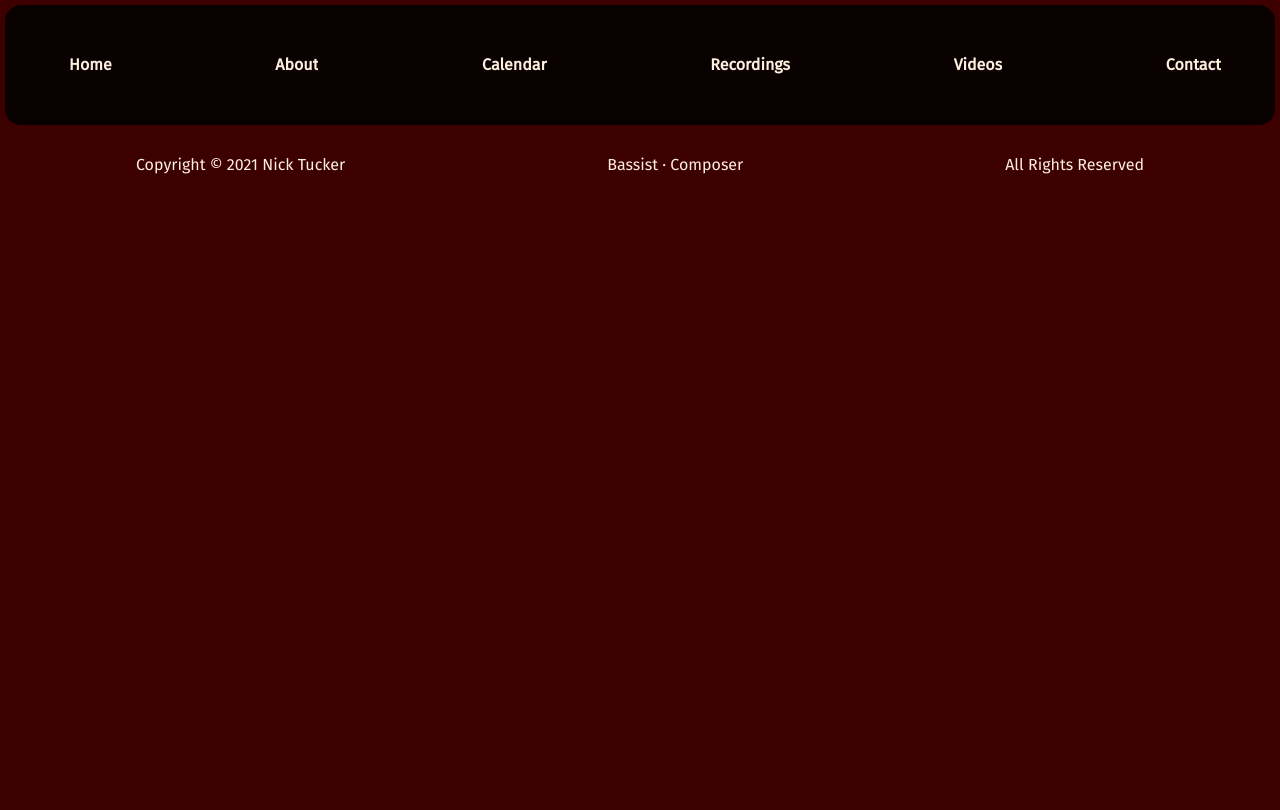
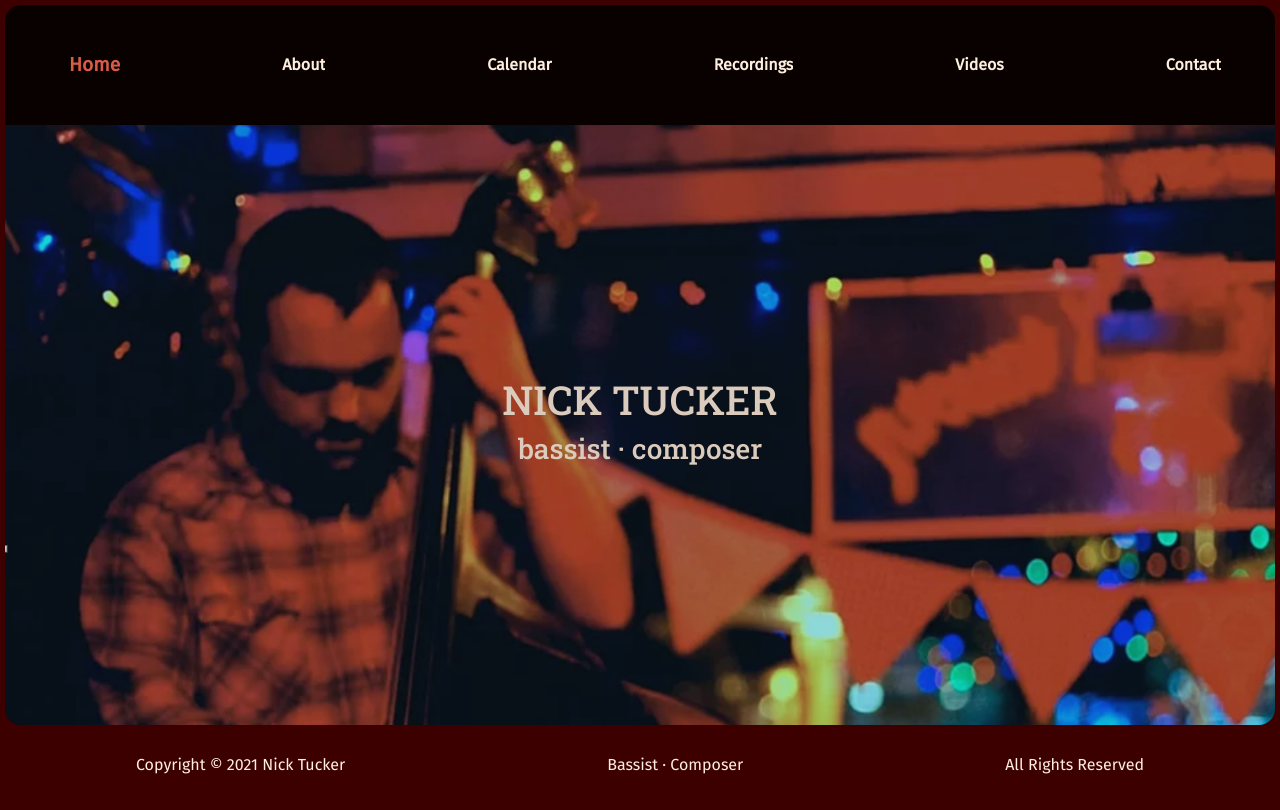
Before and after one commit to RyanTuckerN/ntb-react, a React (Vite) app: page / in a window 1280 px wide. Built offline with nearby package versions, Linux system fonts and the light colour scheme.

Commit message:
updated fonts

```diff
--- a/src/App.css
+++ b/src/App.css
@@ -1,3 +1,21 @@
+/* :root {
+  --primary: #ddfbd2;
+  --darker-primary: #bcedf6;
+  --secondary: #4c2a85;
+  --accent: #6b7fd7;
+  --light: #dadd00;
+  --transparent-bg: #320e3b;
+} */
+
+/* :root {
+  --primary: #BADA55;
+  --darker-primary: #0fe8aa;
+  --secondary: #1a0f0f;
+  --accent: #e8dee1;
+  --light: #f0544f;
+  --transparent-bg: #331832c6;
+} */
+
 :root {
   --primary: rgb(255, 239, 222);
   --darker-primary: rgb(235, 207, 177);
@@ -32,6 +50,7 @@ h5,
 h6 {
   font-family: "Roboto Slab", serif;
   line-height: normal;
+  overflow: hidden;
 }
 
 
@@ -102,7 +121,7 @@ h6 {
 .main {
   color: var(--secondary);
   background-color: var(--primary);
-  min-height: 72vh;
+  min-height: 74vh;
   display: flex;
   justify-content: center;
   align-items: center;
@@ -126,7 +145,7 @@ h6 {
 
 .bgimg-1 {
   background-image: url("./components/assets/Masthead.png");
-  min-height: 74vh;
+  min-height: 75vh;
   position: relative;
   opacity: 0.85;
   background-position: center;
--- a/src/components/Navbar.jsx
+++ b/src/components/Navbar.jsx
@@ -1,76 +1,131 @@
-import React, { useState, useLocation } from 'react'
-import { Route, Link, Switch, NavLink } from 'react-router-dom'
-import { Collapse, Navbar, NavbarToggler, NavbarBrand, Nav, NavItem } from 'reactstrap';
+import React, { useState, useLocation } from "react"
+import { Route, Link, Switch, NavLink } from "react-router-dom"
+import {
+  Collapse,
+  Navbar,
+  NavbarToggler,
+  NavbarBrand,
+  Nav,
+  NavItem,
+} from "reactstrap"
 
-import Home from './pages/Home'
-import About from './pages/About'
-import Calendar from './pages/Calendar'
-import Recordings from './pages/Recordings'
-import Videos from './pages/Videos'
-import Contact from './pages/Contact'
+import Home from "./pages/Home"
+import About from "./pages/About"
+import Calendar from "./pages/Calendar"
+import Recordings from "./pages/Recordings"
+import Videos from "./pages/Videos"
+import Contact from "./pages/Contact"
 
 const NavbarComponent = (props) => {
   const location = useLocation
-  const [isOpen, setIsOpen] = useState(false);
-  const [homeActive, setHomeActive] = useState(true);
+  const [isOpen, setIsOpen] = useState(false)
+  const [homeActive, setHomeActive] = useState(true)
 
-  const activeStyle={color: 'var(--light)',  fontSize:'1.2em'}
+  const activeStyle = { color: "var(--light)", fontSize: "1.2em" }
 
-  const toggle = () => setIsOpen(!isOpen);
+  const toggle = () => setIsOpen(!isOpen)
   const homeInactive = () => setHomeActive(false)
 
   return (
-  <div className='navWrapper'>
+    <div className="navWrapper">
       <Navbar dark expand="md" className="navbar">
-
         <NavbarToggler onClick={toggle} />
 
         <Collapse isOpen={isOpen} navbar>
-
-        <Nav className="mr-auto navbar" navbar >
+          <Nav className="mr-auto navbar" navbar>
             <NavItem>
-            <NavLink  to="/home" onClick={()=>setHomeActive(true)} activeStyle={activeStyle}><strong>Home</strong></NavLink>
+              <NavLink
+                to="/"
+                onClick={() => setHomeActive(true)}
+                style={homeActive ? activeStyle : null}
+              >
+                <strong>Home</strong>
+              </NavLink>
             </NavItem>
             <NavItem>
-            <NavLink  to="/about" onClick={homeInactive} activeStyle={activeStyle} ><b><strong>About</strong></b></NavLink>
+              <NavLink
+                to="/about"
+                onClick={homeInactive}
+                activeStyle={activeStyle}
+              >
+                <b>
+                  <strong>About</strong>
+                </b>
+              </NavLink>
             </NavItem>
             <NavItem>
-            <NavLink  to="/calendar" onClick={homeInactive} activeStyle={activeStyle}><strong>Calendar</strong></NavLink>
+              <NavLink
+                to="/calendar"
+                onClick={homeInactive}
+                activeStyle={activeStyle}
+              >
+                <strong>Calendar</strong>
+              </NavLink>
             </NavItem>
-          {homeActive ? null : (<NavbarBrand className='navBrand'>
-             <Link to="/home">
-               <div  className='navTitle' onClick={()=>setHomeActive(true)}>
+            {homeActive ? null : (
+              <NavbarBrand className="navBrand">
+                <Link to="/">
+                  <div className="navTitle" onClick={() => setHomeActive(true)}>
                     <h3>NICK TUCKER</h3>
                     <h6>bassist · composer</h6>
                   </div>
                 </Link>
-          </NavbarBrand>)}
+              </NavbarBrand>
+            )}
             <NavItem>
-            <NavLink  to="/recordings" onClick={homeInactive} activeStyle={activeStyle}><strong>Recordings</strong></NavLink>
+              <NavLink
+                to="/recordings"
+                onClick={homeInactive}
+                activeStyle={activeStyle}
+              >
+                <strong>Recordings</strong>
+              </NavLink>
             </NavItem>
             <NavItem>
-            <NavLink  to="/videos" onClick={homeInactive} activeStyle={activeStyle}><strong>Videos</strong></NavLink>
+              <NavLink
+                to="/videos"
+                onClick={homeInactive}
+                activeStyle={activeStyle}
+              >
+                <strong>Videos</strong>
+              </NavLink>
             </NavItem>
             <NavItem>
-            <NavLink  to="/contact" onClick={homeInactive} activeStyle={activeStyle}><strong>Contact</strong></NavLink>
+              <NavLink
+                to="/contact"
+                onClick={homeInactive}
+                activeStyle={activeStyle}
+              >
+                <strong>Contact</strong>
+              </NavLink>
             </NavItem>
           </Nav>
-
         </Collapse>
-
       </Navbar>
       <div className="navbar-route">
         <Switch>
-           <Route exact path="/home"><Home/></Route>
-           <Route exact path="/about"><About/></Route>
-           <Route exact path="/calendar"><Calendar/></Route>
-           <Route exact path="/recordings"><Recordings/></Route>
-           <Route exact path="/videos"><Videos/></Route>
-           <Route exact path="/contact"><Contact/></Route>
+          <Route exact path="/">
+            <Home />
+          </Route>
+          <Route exact path="/about">
+            <About />
+          </Route>
+          <Route exact path="/calendar">
+            <Calendar />
+          </Route>
+          <Route exact path="/recordings">
+            <Recordings />
+          </Route>
+          <Route exact path="/videos">
+            <Videos />
+          </Route>
+          <Route exact path="/contact">
+            <Contact />
+          </Route>
         </Switch>
       </div>
     </div>
   )
 }
 
-export default NavbarComponent;
+export default NavbarComponent
```
Lines whose indentation alone changed are shown as unchanged.
